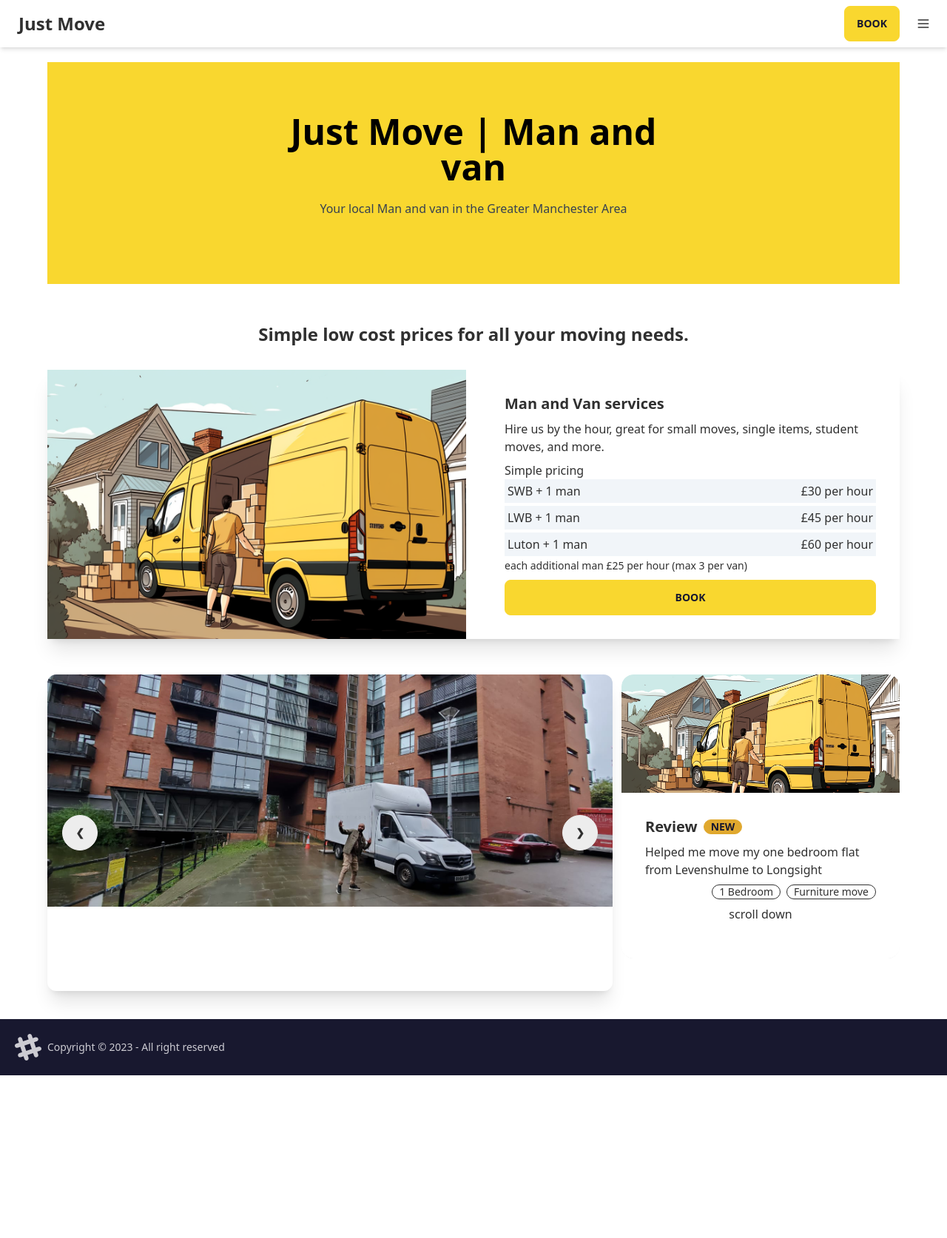
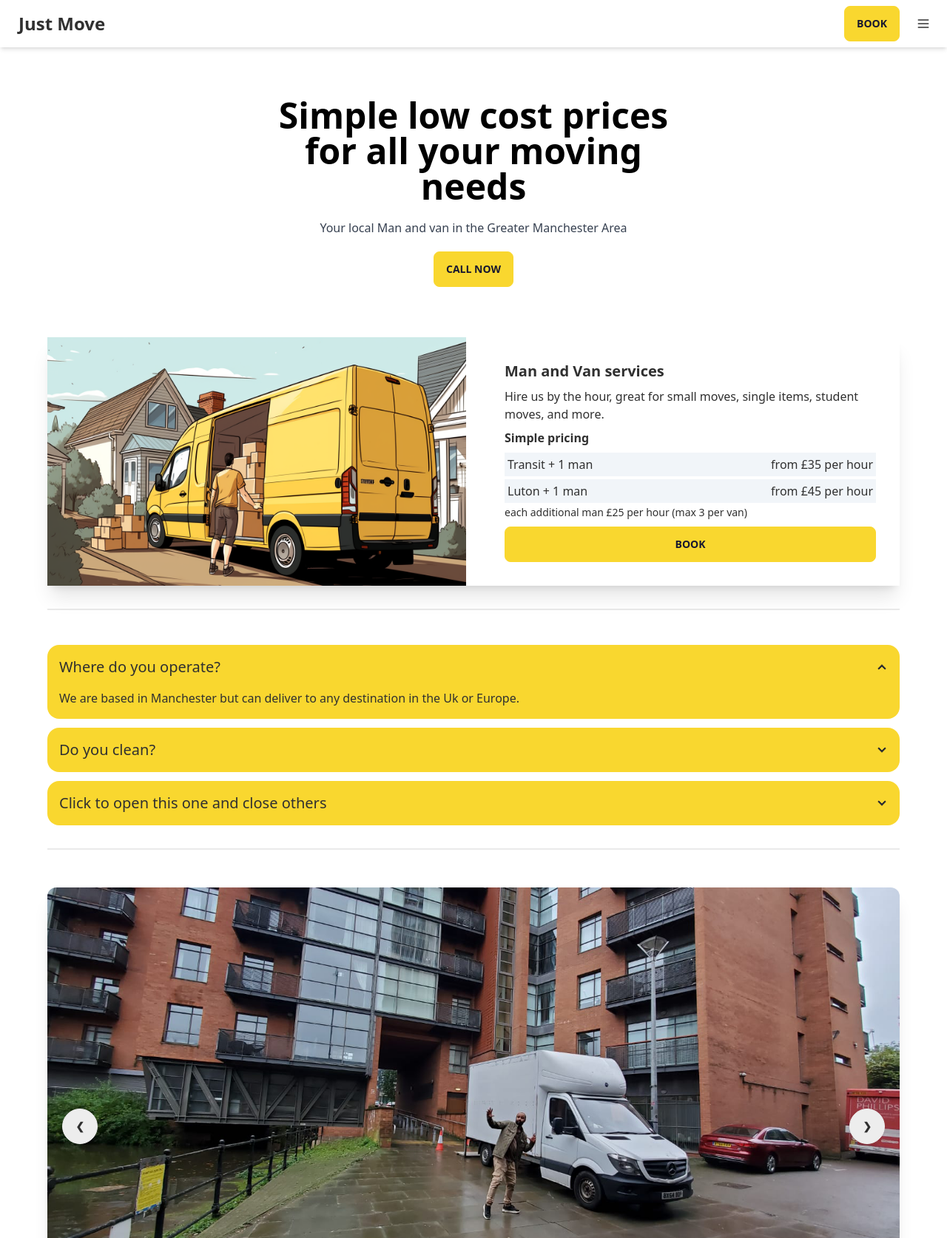
Before and after one commit to cloud1mediaLtd/mcrmanandvan, an Astro site: page / in a window 1280 px wide. Shown: the top 1674 px of the page at 74% size. Before the commit the page ends 1454 px from the top, so only its background shows below. Built offline with nearby package versions, Linux system fonts and the light colour scheme; Astro itself is replaced by a stand-in of ours; some icons are missing.

Commit message:
fixed layout

```diff
--- /dev/null
+++ b/src/components/accordion.astro
@@ -0,0 +1,28 @@
+<div class="space-y-3 mt-8">
+  <div class="collapse collapse-arrow bg-primary">
+    <input type="radio" name="my-accordion-2" checked="checked" />
+    <div class="collapse-title text-xl font-medium">Where do you operate?</div>
+    <div class="collapse-content">
+      <p>
+        We are based in Manchester but can deliver to any destination in the Uk
+        or Europe.
+      </p>
+    </div>
+  </div>
+  <div class="collapse collapse-arrow bg-primary">
+    <input type="radio" name="my-accordion-2" />
+    <div class="collapse-title text-xl font-medium">Do you clean?</div>
+    <div class="collapse-content">
+      <p>hello</p>
+    </div>
+  </div>
+  <div class="collapse collapse-arrow bg-primary">
+    <input type="radio" name="my-accordion-2" />
+    <div class="collapse-title text-xl font-medium">
+      Click to open this one and close others
+    </div>
+    <div class="collapse-content">
+      <p>hello</p>
+    </div>
+  </div>
+</div>
--- a/src/components/hero.astro
+++ b/src/components/hero.astro
@@ -1,21 +1,22 @@
 ---
 const page = {
-  title: "Just Move | Man and van",
+  title: "Simple low cost prices for all your moving needs",
   description: "Your local Man and van in the Greater Manchester Area",
-  content:
-    "lorem ipsum dolor sit amet, consectetur adipiscing elit Nullam auctor nisl nec aliquam tincidunt, nunc nisl aliquet nunc, nec",
+  content: "",
   number: "1234567890",
 };
 ---
 
 <section class="">
-  <div class="hero min-h-[300px] bg-primary">
+  <div class="hero py-12">
     <div class="text-center text-neutral-content">
       <div class="max-w-xl">
         <h1 class="mb-5 text-5xl text-black font-bold">{page.title}</h1>
         <p class="mb-5 text-gray-700">
           {page.description}
         </p>
+
+        <a href="tel:{page.number}" class="btn btn-primary">Call Now</a>
       </div>
     </div>
   </div>
--- a/src/components/solid/bookingform.tsx
+++ b/src/components/solid/bookingform.tsx
@@ -2,7 +2,7 @@ import { createSignal, onCleanup } from "solid-js";
 
 function BookingForm() {
     const [bookingList, setBookingList] = createSignal<{ vehicle: string; worker: string }[]>([]);
-    const [selectedVehicle, setSelectedVehicle] = createSignal("SWB");
+    const [selectedVehicle, setSelectedVehicle] = createSignal("Transit");
     const [selectedWorker, setSelectedWorker] = createSignal("1 Person");
 
     // Function to handle adding the vehicle and worker to the list
@@ -103,28 +103,18 @@ function BookingForm() {
             <div class="flex gap-x-3">
                 <div class="flex items-center gap-x-3">
                     <label class="label">
-                        <span class="label-text">SWB</span>
+                        <span class="label-text">Transit</span>
                     </label>
                     <input
                         type="radio"
                         name="radio-2"
                         class="radio radio-primary  bg-white"
-                        onChange={() => setSelectedVehicle("SWB")}
-                        value="SWB"
+                        onChange={() => setSelectedVehicle("Transit")}
+                        value="Transit"
                         checked
                     />
                 </div>
-                <div class="flex items-center gap-x-3">
-                    <label class="label">
-                        <span class="label-text">LWB</span>
-                    </label>
-                    <input
-                        type="radio"
-                        name="radio-2"
-                        class="radio radio-primary bg-white"
-                        onChange={(e) => setSelectedVehicle('LWB')}
-                    />
-                </div>
+
                 <div class="flex items-center gap-x-3">
                     <label class="label">
                         <span class="label-text">Luton</span>
--- a/src/layouts/Layout.astro
+++ b/src/layouts/Layout.astro
@@ -26,12 +26,8 @@ const { title } = Astro.props;
     <Nav />
     <div class="max-w-6xl mx-auto">
       <slot />
-    </div>
-    <div
-      class="grid grid-cols-1 lg:grid-cols-3 lg:gap-3 gap-y-3 pt-12 max-w-6xl mx-auto px-5 lg:px-0"
-    >
-      <div class="col-span-2"><Carousel /></div>
-      <div class="col-span-1"><Reviews /></div>
+      <div class="col-span-2 py-5"><Carousel /></div>
+      <div class="col-span-1 py-5"><Reviews /></div>
     </div>
 
     <Footer />
--- a/src/pages/index.astro
+++ b/src/pages/index.astro
@@ -4,6 +4,7 @@ import Hero from "../components/hero.astro";
 import { Image, Picture } from "@astrojs/image/components";
 import Card from "../components/card.astro";
 import BookingForm from "../components/solid/bookingform";
+import Accordion from "../components/accordion.astro";
 
 const cards = [
   {
@@ -54,9 +55,6 @@ const cards = [
     <Hero />
   </main>
   <section class="pt-5 max-w-6xl mx-auto">
-    <h1 class="text-center header-text">
-      Simple low cost prices for all your moving needs.
-    </h1>
     <div class="px-5 lg:px-0 shadow-xl">
       <div class="overflow-hidden grid grids-cols-1 lg:grid-cols-2 gap-5">
         <figure class="">
@@ -75,18 +73,15 @@ const cards = [
             moves, and more.
           </p>
           <div>
-            <h3>Simple pricing</h3>
+            <h3 class="pb-2 font-semibold">Simple pricing</h3>
             <div class="flex justify-between bg-slate-100 mb-1 p-1">
-              <span>SWB + 1 man</span>
-              <span>£30 per hour</span>
+              <span>Transit + 1 man</span>
+              <span>from £35 per hour</span>
             </div>
-            <div class="flex justify-between bg-slate-100 mb-1 p-1">
-              <span>LWB + 1 man</span>
-              <span>£45 per hour</span>
-            </div>
+
             <div class="flex justify-between bg-slate-100 p-1">
               <span>Luton + 1 man</span>
-              <span>£60 per hour</span>
+              <span>from £45 per hour</span>
             </div>
             <span class="text-sm"
               >each additional man £25 per hour (max 3 per van)</span
@@ -98,5 +93,9 @@ const cards = [
         </div>
       </div>
     </div>
+    <div class="divider py-4"></div>
+
+    <Accordion />
+    <div class="divider py-4"></div>
   </section>
 </Layout>
```
